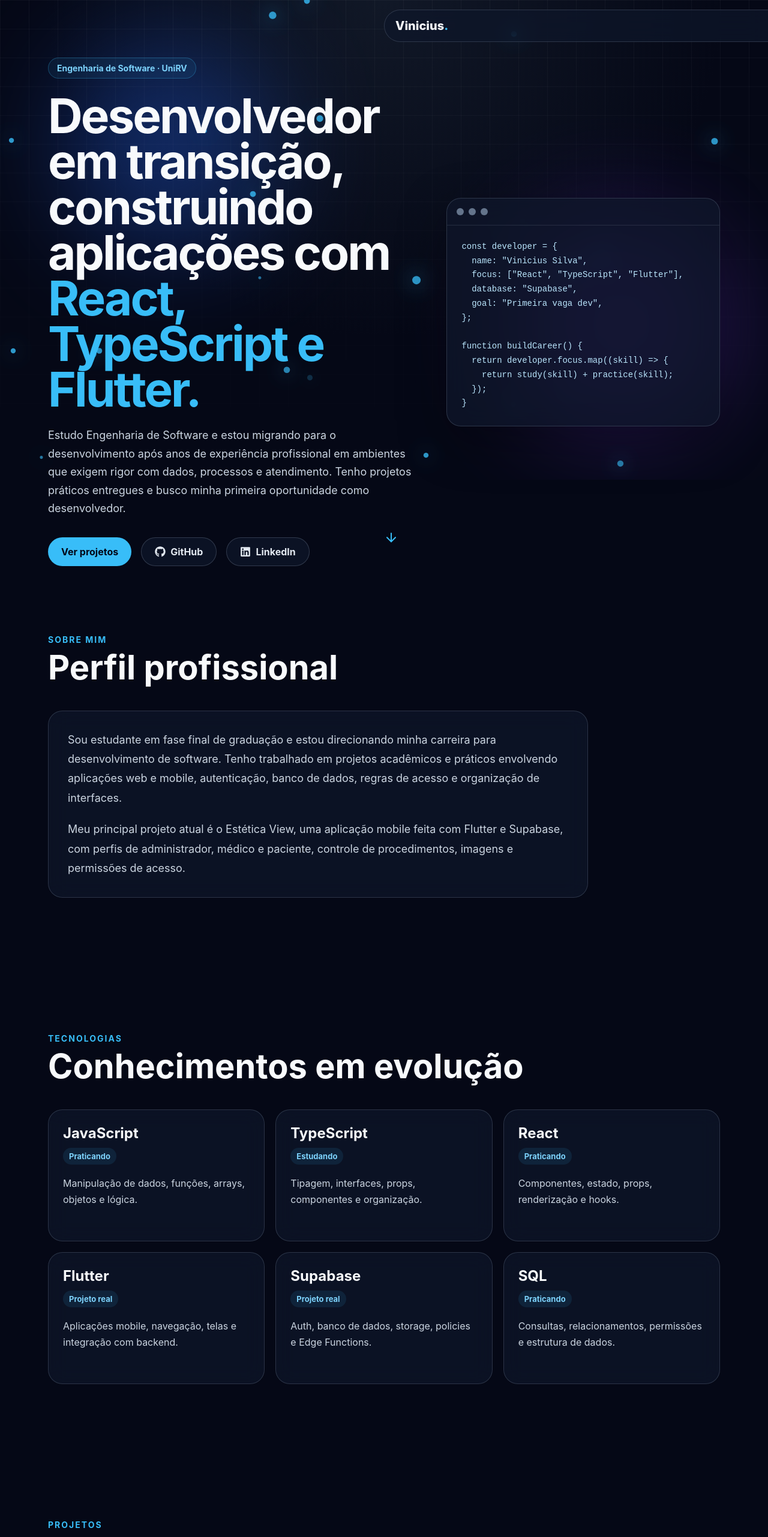
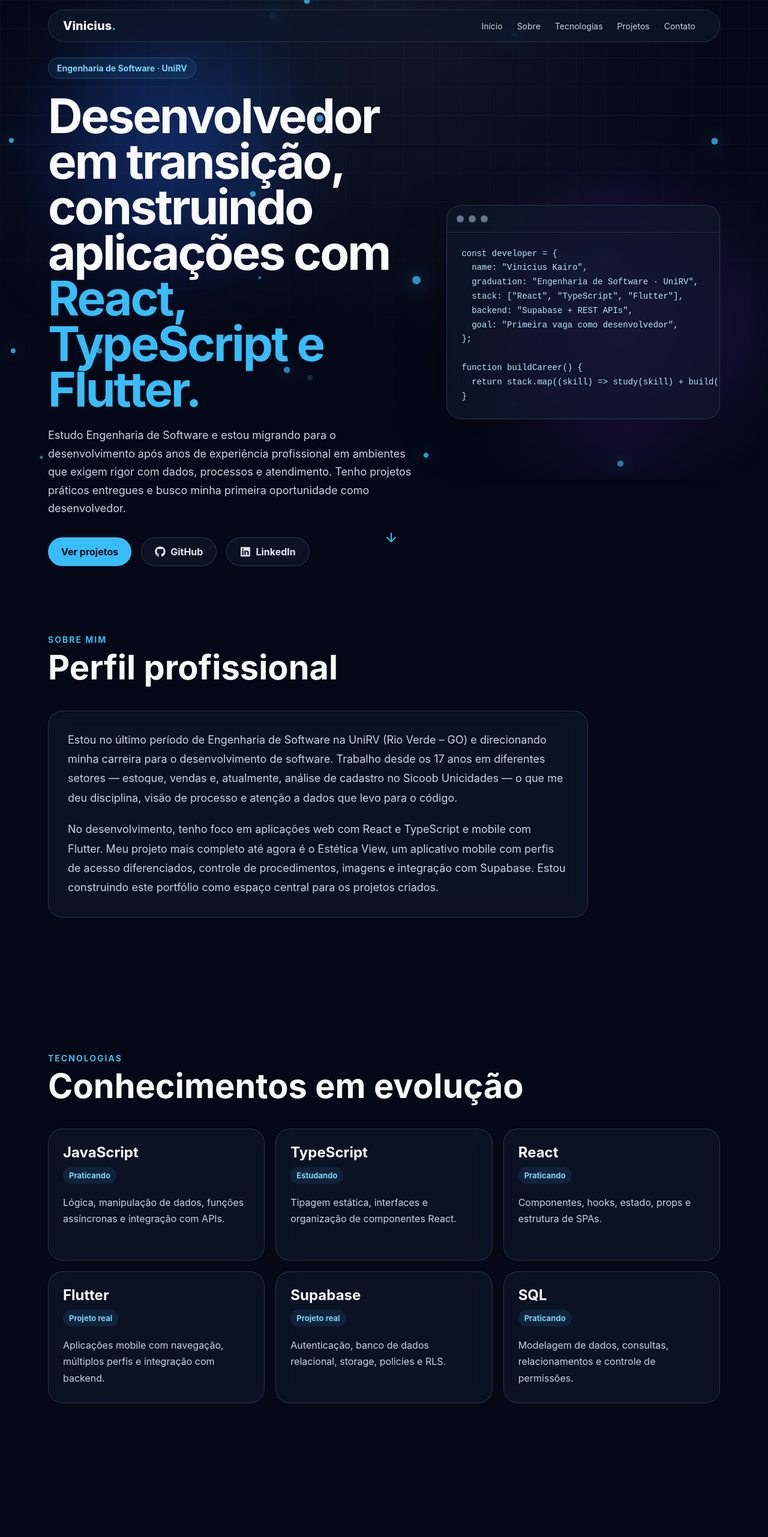
Before and after one commit to ViniciusKairo/portfolio, a React (Vite) app: page / in a window 1280 px wide. Shown: the top 2563 px of the page at 60% size. Built offline with nearby package versions, Linux system fonts and the light colour scheme.

Commit message:
correções e otimizações nos arquivos, adicionei as imagens ao projeto

```diff
--- a/src/components/About.tsx
+++ b/src/components/About.tsx
@@ -22,16 +22,19 @@ export function About() {
         transition={{ duration: 0.7 }}
       >
         <p>
-          Sou estudante em fase final de graduação e estou direcionando minha
-          carreira para desenvolvimento de software. Tenho trabalhado em projetos
-          acadêmicos e práticos envolvendo aplicações web e mobile, autenticação,
-          banco de dados, regras de acesso e organização de interfaces.
+          Estou no último período de Engenharia de Software na UniRV (Rio Verde – GO)
+          e direcionando minha carreira para o desenvolvimento de software. Trabalho
+          desde os 17 anos em diferentes setores — estoque, vendas e,
+          atualmente, análise de cadastro no Sicoob Unicidades — o que me deu
+          disciplina, visão de processo e atenção a dados que levo para o código.
         </p>
 
         <p>
-          Meu principal projeto atual é o Estética View, uma aplicação mobile
-          feita com Flutter e Supabase, com perfis de administrador, médico e
-          paciente, controle de procedimentos, imagens e permissões de acesso.
+          No desenvolvimento, tenho foco em aplicações web com React e TypeScript e
+          mobile com Flutter. Meu projeto mais completo até agora é o Estética View,
+          um aplicativo mobile com perfis de acesso diferenciados, controle de
+          procedimentos, imagens e integração com Supabase. Estou construindo este
+          portfólio como espaço central para os projetos criados.
         </p>
       </motion.div>
     </section>
--- a/src/components/Contact.tsx
+++ b/src/components/Contact.tsx
@@ -1,8 +1,9 @@
 import { motion } from "framer-motion";
-import { MailIcon } from "lucide-react";
-import { FaGithub, FaLinkedin } from "react-icons/fa";
+import { MailIcon} from "lucide-react";
+import { FaGithub, FaLinkedin, FaWhatsapp } from "react-icons/fa";
 
 const email = "viniciuskairo24@gmail.com";
+const whatsappUrl = "https://wa.me/5564999900006";
 const githubUrl = "https://github.com/ViniciusKairo";
 const linkedinUrl = "https://www.linkedin.com/in/vinicius-kairo";
 
@@ -18,17 +19,23 @@ export function Contact() {
       >
         <span>Contato</span>
 
-        <h2>Vamos conversar?</h2>
+        <h2>Aberto a oportunidades</h2>
 
         <p>
-          Estou buscando oportunidades para iniciar minha atuação profissional
-          como desenvolvedor e continuar evoluindo com projetos reais.
+          Estou buscando minha primeira vaga como desenvolvedor júnior.
+          Se quiser conversar sobre projetos, oportunidades ou tirar dúvidas
+          sobre o meu trabalho, é só entrar em contato.
         </p>
 
         <div className="contact-links">
           <a href={`mailto:${email}`}>
             <MailIcon size={18} />
             Email
+          </a>
+
+          <a href={whatsappUrl} target="_blank" rel="noreferrer">
+            <FaWhatsapp size={18} />
+            WhatsApp
           </a>
 
           <a href={githubUrl} target="_blank" rel="noreferrer">
--- a/src/components/Header.tsx
+++ b/src/components/Header.tsx
@@ -1,4 +1,6 @@
-import { motion } from "framer-motion";
+import { AnimatePresence, motion } from "framer-motion";
+import { MenuIcon, XIcon } from "lucide-react";
+import { useState } from "react";
 
 const menuItems = [
   { label: "Início", href: "#inicio" },
@@ -9,7 +11,14 @@ const menuItems = [
 ];
 
 export function Header() {
+  const [menuOpen, setMenuOpen] = useState(false);
+
+  function handleLinkClick() {
+    setMenuOpen(false);
+  }
+
   return (
+    <div className="header-wrapper">
       <motion.header
         className="header"
         initial={{ y: -80, opacity: 0 }}
@@ -20,6 +29,7 @@ export function Header() {
           Vinicius<span>.</span>
         </a>
 
+        {/* Nav desktop */}
         <nav className="nav">
           {menuItems.map((item) => (
             <a key={item.href} href={item.href}>
@@ -27,6 +37,35 @@ export function Header() {
             </a>
           ))}
         </nav>
+
+        {/* Botão hamburguer */}
+        <button
+          className="menu-toggle"
+          onClick={() => setMenuOpen((prev) => !prev)}
+          aria-label={menuOpen ? "Fechar menu" : "Abrir menu"}
+        >
+          {menuOpen ? <XIcon size={22} /> : <MenuIcon size={22} />}
+        </button>
       </motion.header>
+
+      {/* Menu mobile — fora do header para não ser cortado pelo border-radius */}
+      <AnimatePresence>
+        {menuOpen && (
+          <motion.nav
+            className="nav-mobile"
+            initial={{ opacity: 0, y: -8 }}
+            animate={{ opacity: 1, y: 0 }}
+            exit={{ opacity: 0, y: -8 }}
+            transition={{ duration: 0.22 }}
+          >
+            {menuItems.map((item) => (
+              <a key={item.href} href={item.href} onClick={handleLinkClick}>
+                {item.label}
+              </a>
+            ))}
+          </motion.nav>
+        )}
+      </AnimatePresence>
+    </div>
   );
 }
--- a/src/components/Hero.tsx
+++ b/src/components/Hero.tsx
@@ -70,17 +70,17 @@ export function Hero() {
 
         <pre>
           <code>{`const developer = {
-  name: "Vinicius Silva",
-  focus: ["React", "TypeScript", "Flutter"],
-  database: "Supabase",
-  goal: "Primeira vaga dev",
+  name: "Vinicius Kairo",
+  graduation: "Engenharia de Software · UniRV",
+  stack: ["React", "TypeScript", "Flutter"],
+  backend: "Supabase + REST APIs",
+  goal: "Primeira vaga como desenvolvedor",
 };
 
 function buildCareer() {
-  return developer.focus.map((skill) => {
-    return study(skill) + practice(skill);
-  });
-}`}</code>
+  return stack.map((skill) => study(skill) + build(skill));
+}`
+          }</code>
         </pre>
       </motion.div>
 
--- a/src/data/projects.ts
+++ b/src/data/projects.ts
@@ -11,17 +11,17 @@ export const projects: Project[] = [
   {
     title: "Estética View",
     description:
-      "Aplicativo mobile para controle de procedimentos estéticos, usuários por perfil, imagens, permissões e solicitações de acesso.",
+      "Aplicativo mobile para clínicas estéticas com três perfis de acesso — administrador, médico e paciente. Controla procedimentos, imagens, solicitações de acesso e permissões por perfil.",
     technologies: ["Flutter", "Dart", "Supabase", "SQL"],
     image: "/projetos/estetica-view.png",
-    githubUrl: "https://github.com/",
+    githubUrl: "https://github.com/ViniciusKairo/estetica-view.git", // coloque o link real
   },
   {
-    title: "Controle de Finanças Pessoais",
+    title: "Portfólio Web",
     description:
-      "Projeto web para cadastro de gastos mensais, dashboards financeiros, categorias e análise de despesas.",
-    technologies: ["React", "TypeScript", "JavaScript"],
-    image: "/projetos/financas.png",
-    githubUrl: "https://github.com/",
+      "Site de portfólio desenvolvido com React e TypeScript para apresentar projetos e habilidades a recrutadores. Design responsivo com animações via Framer Motion.",
+    technologies: ["React", "TypeScript", "Vite", "CSS"],
+    image: "/projetos/portfolio.png",
+    githubUrl: "https://github.com/ViniciusKairo/portfolio",
   },
 ];
--- a/src/data/skills.ts
+++ b/src/data/skills.ts
@@ -9,31 +9,31 @@ export const skills: Skill[] = [
   {
     name: "JavaScript",
     level: "Praticando",
-    description: "Manipulação de dados, funções, arrays, objetos e lógica.",
+    description: "Lógica, manipulação de dados, funções assíncronas e integração com APIs.",
   },
   {
     name: "TypeScript",
     level: "Estudando",
-    description: "Tipagem, interfaces, props, componentes e organização.",
+    description: "Tipagem estática, interfaces e organização de componentes React.",
   },
   {
     name: "React",
     level: "Praticando",
-    description: "Componentes, estado, props, renderização e hooks.",
+    description: "Componentes, hooks, estado, props e estrutura de SPAs.",
   },
   {
     name: "Flutter",
     level: "Projeto real",
-    description: "Aplicações mobile, navegação, telas e integração com backend.",
+    description: "Aplicações mobile com navegação, múltiplos perfis e integração com backend.",
   },
   {
     name: "Supabase",
     level: "Projeto real",
-    description: "Auth, banco de dados, storage, policies e Edge Functions.",
+    description: "Autenticação, banco de dados relacional, storage, policies e RLS.",
   },
   {
     name: "SQL",
     level: "Praticando",
-    description: "Consultas, relacionamentos, permissões e estrutura de dados.",
+    description: "Modelagem de dados, consultas, relacionamentos e controle de permissões.",
   },
 ];
--- a/src/index.css
+++ b/src/index.css
@@ -113,17 +113,20 @@ a {
 
 /* Header */
 
-.header {
+.header-wrapper {
   position: fixed;
   top: 16px;
   left: 50%;
   z-index: 20;
   width: min(1120px, calc(100% - 32px));
   transform: translateX(-50%);
+}
+
+.header {
   display: flex;
   align-items: center;
   justify-content: space-between;
-  padding: 14px 18px;
+  padding: 14px 24px;
   border: 1px solid rgba(148, 163, 184, 0.24);
   border-radius: 999px;
   background: rgba(15, 23, 42, 0.72);
@@ -134,6 +137,7 @@ a {
 .logo {
   font-size: 20px;
   font-weight: 800;
+  flex-shrink: 0;
 }
 
 .logo span {
@@ -145,14 +149,22 @@ a {
   gap: 24px;
   font-size: 14px;
   color: #cbd5e1;
+  padding: 0 16px;
 }
 
 .nav a {
   transition: color 0.2s ease;
+  white-space: nowrap;
 }
 
 .nav a:hover {
   color: #38bdf8;
+}
+
+/* Botão hamburguer — oculto no desktop */
+
+.menu-toggle {
+  display: none;
 }
 
 /* Hero */
@@ -467,7 +479,7 @@ a {
   font-weight: 700;
 }
 
-/* Responsivo */
+/* ===== RESPONSIVO ===== */
 
 @media (max-width: 900px) {
   .hero {
@@ -486,6 +498,48 @@ a {
 
   .nav {
     display: none;
+  }
+
+  .menu-toggle {
+    display: flex;
+    align-items: center;
+    justify-content: center;
+    width: 40px;
+    height: 40px;
+    border: 1px solid rgba(148, 163, 184, 0.24);
+    border-radius: 999px;
+    background: rgba(15, 23, 42, 0.72);
+    color: #e2e8f0;
+    cursor: pointer;
+    flex-shrink: 0;
+  }
+
+  /* MUDOU: saiu position absolute, entrou margin-top */
+  .nav-mobile {
+    margin-top: 8px;
+    display: flex;
+    flex-direction: column;
+    gap: 4px;
+    padding: 12px;
+    border: 1px solid rgba(148, 163, 184, 0.24);
+    border-radius: 20px;
+    background: rgba(15, 23, 42, 0.95);
+    -webkit-backdrop-filter: blur(16px);
+    backdrop-filter: blur(16px);
+  }
+
+  .nav-mobile a {
+    padding: 12px 16px;
+    border-radius: 12px;
+    color: #cbd5e1;
+    font-size: 15px;
+    font-weight: 600;
+    transition: background 0.2s, color 0.2s;
+  }
+
+  .nav-mobile a:hover {
+    background: rgba(56, 189, 248, 0.1);
+    color: #38bdf8;
   }
 }
 
```
Also changed, not shown: public/projetos/estetica-view.png (added), public/projetos/portfolio.png (added). Lines whose indentation alone changed are shown as unchanged.
